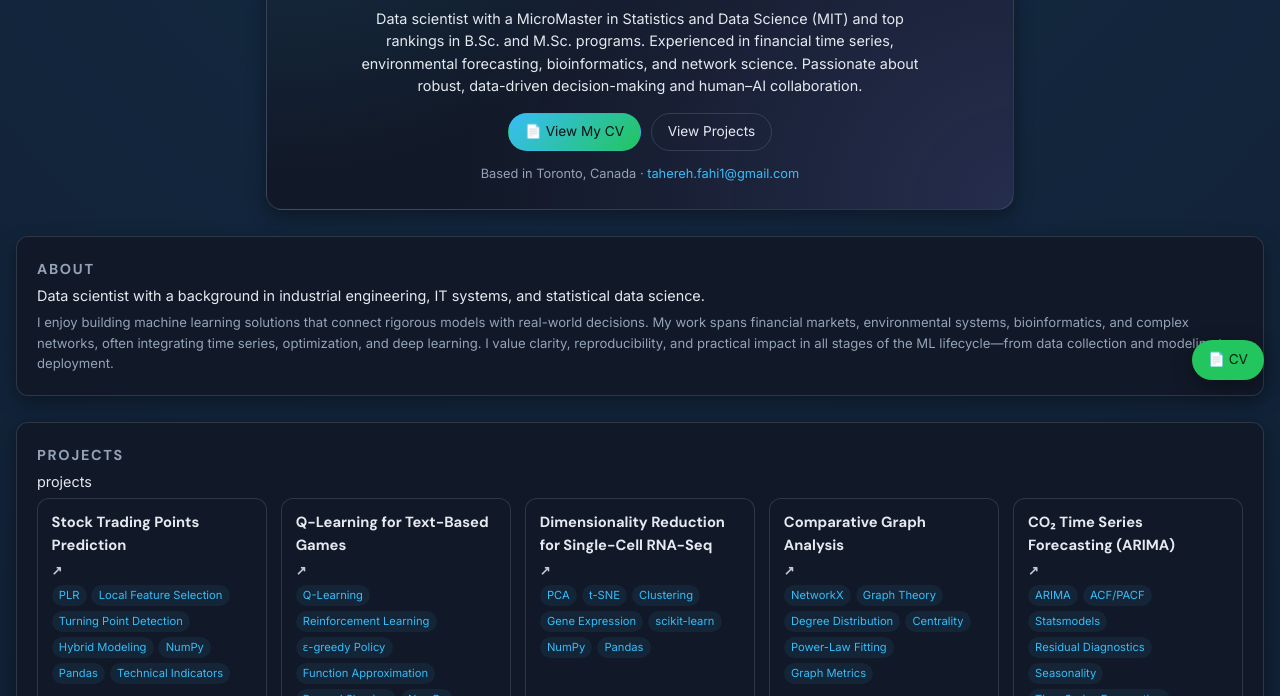
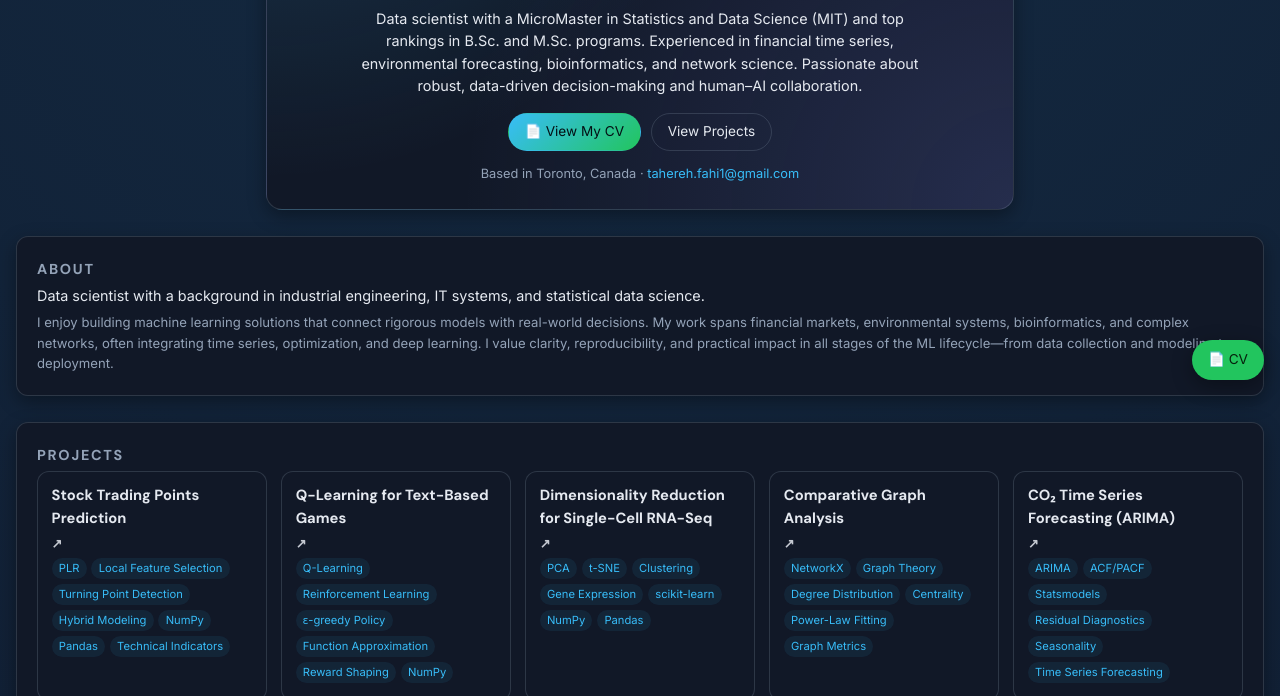
Before and after one commit to tahereh-fahi/tahereh-fahi.github.io, a plain HTML site: page index.html in a window 1280 px wide. Shown: the part 404-1100 px from the top of the page. Drawn offline with Linux system fonts and the light colour scheme.

Commit message:
Remove 'projects' text from projects section
Removed the text 'projects' from the projects section.

```diff
--- a/index.html
+++ b/index.html
@@ -597,7 +597,6 @@
     <div class="section-header">
       <h2 class="section-title">Projects</h2>
       <div class="section-subtitle">
-        projects
       </div>
     </div>
 
```
